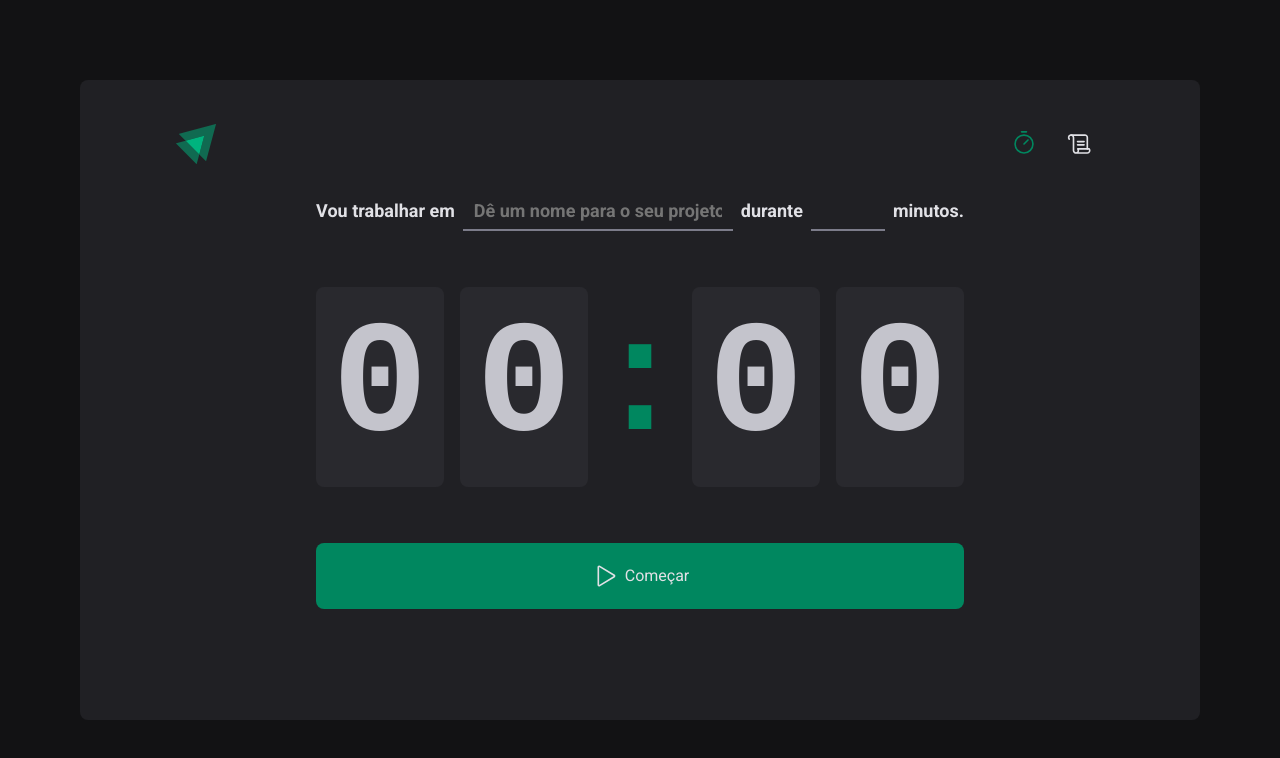
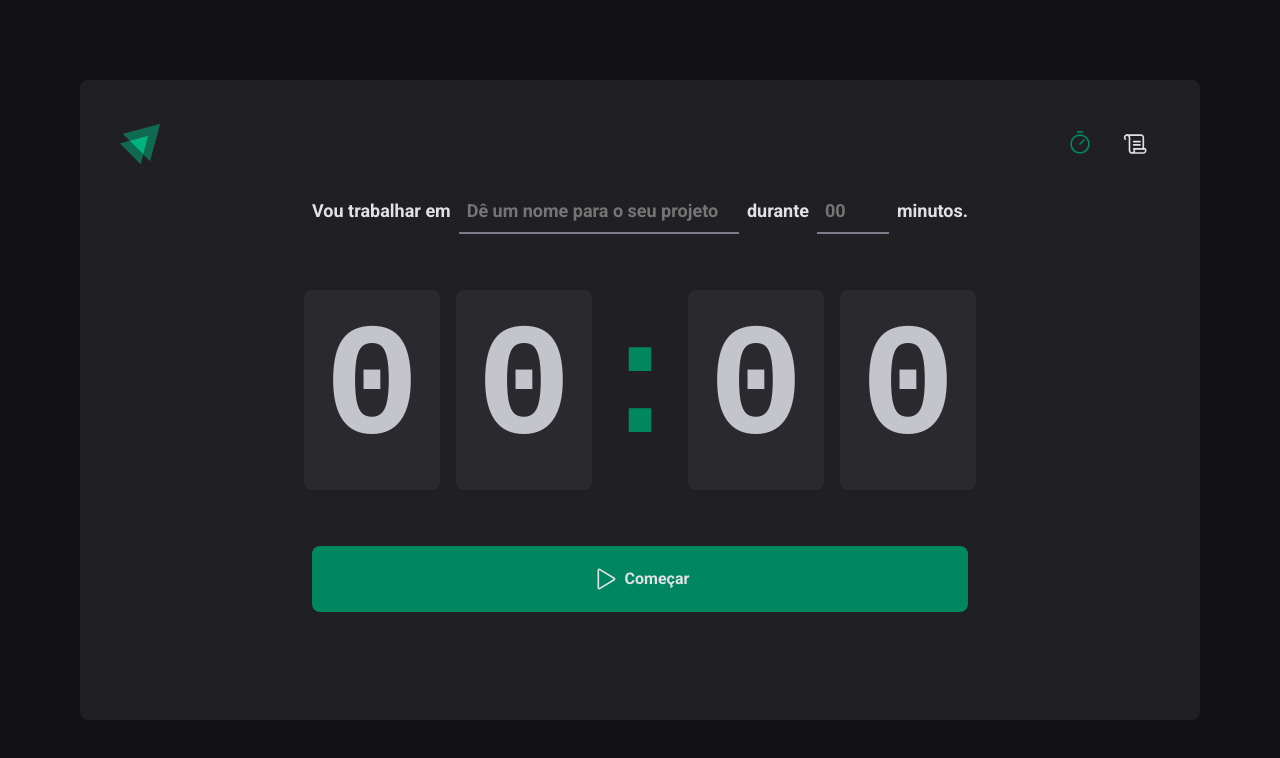
Before and after one commit to IgorWeisss/Ignite-projeto-2-timer, a React (Vite) app: page / in a window 1280 px wide. Shown: the top 758 px of the page. Built offline with nearby package versions, Linux system fonts and the light colour scheme.

Commit message:
Fixed Home

```diff
--- a/src/layouts/DefaultLayout/styles.ts
+++ b/src/layouts/DefaultLayout/styles.ts
@@ -5,8 +5,7 @@ export const LayoutContainer = styled.div`
   height: calc(100vh - 10rem);
 
   margin: 5rem auto;
-
-  padding: 2.5rem 6rem;
+  padding: 2.5rem;
 
   background: ${(props) => props.theme['gray-800']};
 
--- a/src/pages/Home/index.tsx
+++ b/src/pages/Home/index.tsx
@@ -1,33 +1,40 @@
 import { Play } from 'phosphor-react'
-import { CounterContainer, CounterSeparator, HomeContainer } from './styles'
+import {
+  ButtonContainer,
+  CounterContainer,
+  HomeContainer,
+  HomeContent,
+} from './styles'
 
 export function Home() {
   return (
     <HomeContainer>
-      <form id="pomodoroForm">
-        <label htmlFor="projectName">Vou trabalhar em </label>
+      <HomeContent>
+        <label htmlFor="projectName">Vou trabalhar em</label>
         <input
           type="text"
           id="projectName"
           placeholder="Dê um nome para o seu projeto"
         />
-        <label htmlFor="minutesAmount">durante </label>
-        <input type="number" id="minutesAmount" />
+        <label htmlFor="minutesAmount">durante</label>
+        <input type="number" id="minutesAmount" placeholder="00" />
         <span>minutos.</span>
-      </form>
-
+      </HomeContent>
       <CounterContainer>
-        <span>0</span>
-        <span>0</span>
-        <CounterSeparator>:</CounterSeparator>
-        <span>0</span>
-        <span>0</span>
+        <div className="numbers">
+          <span>0</span>
+          <span>0</span>
+        </div>
+        <span className="separator">:</span>
+        <div className="numbers">
+          <span>0</span>
+          <span>0</span>
+        </div>
       </CounterContainer>
-
-      <button type="submit" form="pomodoroForm">
+      <ButtonContainer>
         <Play size={26} />
         Começar
-      </button>
+      </ButtonContainer>
     </HomeContainer>
   )
 }
--- a/src/pages/Home/styles.ts
+++ b/src/pages/Home/styles.ts
@@ -3,101 +3,101 @@ import styled from 'styled-components'
 export const HomeContainer = styled.div`
   display: flex;
   flex-direction: column;
-  flex: 1;
-  max-width: 40.625rem;
   align-items: center;
   justify-content: center;
+
   margin-top: -3rem;
+  gap: 3.5rem;
+  width: 100%;
+  max-width: 41rem;
+  height: 100%;
 
-  gap: 3.5rem;
+  @media (max-width: 768px) {
+    padding: 0 2rem;
+  }
+`
 
-  form {
-    display: flex;
-    align-items: center;
-    justify-content: center;
-    gap: 0.5rem;
-    width: 100%;
+export const HomeContent = styled.div`
+  display: flex;
+  align-items: center;
+  flex-wrap: wrap;
+  width: 100%;
+  gap: 0.5rem;
 
-    flex-wrap: wrap;
+  font-family: 'Roboto', sans-serif;
+  font-weight: bold;
+  line-height: 1.6;
+  font-size: 1.125rem;
 
-    -webkit-font-smoothing: antialiased;
-    font-size: 1.125rem;
-    font-weight: bold;
-    line-height: 1.6;
+  label,
+  span {
     color: ${(props) => props.theme['gray-100']};
   }
 
-  form input {
-    padding: 0.5rem 0.6875rem;
-
-    font-family: 'Roboto', sans-serif;
-    font-size: 1.125rem;
-    font-weight: bold;
-
+  input {
+    padding: 0.6875rem 0.5rem;
     background-color: transparent;
     border: 0;
     border-bottom: 2px solid ${(props) => props.theme['gray-500']};
     color: ${(props) => props.theme['gray-100']};
-  }
 
-  form::placeholder {
-    color: ${(props) => props.theme['gray-500']};
+    font-family: 'Roboto', sans-serif;
+    font-weight: bold;
+    font-size: 1.125rem;
   }
 
   #projectName {
-    width: 16.875rem;
+    flex:1;
   }
 
   #minutesAmount {
-    width: 4.625rem;
-  }
-
-  button {
-    display: flex;
-    align-items: center;
-    justify-content: center;
-
-    padding: 1.25rem;
-    width: 100%;
-    border-radius: 8px;
-    border: 0;
-    gap: 0.5rem;
-    cursor: pointer;
-
-    background-color: ${(props) => props.theme['green-500']};
-    color: ${(props) => props.theme['gray-100']};
+    width: 4.5rem;
   }
 `
 
 export const CounterContainer = styled.main`
   display: flex;
-  gap: 1rem;
-
+  justify-content: center;
   width: 100%;
 
   font-family: 'Roboto-mono', monospace;
   font-size: 10rem;
-  line-height: 7.5rem;
   font-weight: bold;
+  line-height: 12.5rem;
 
-  span {
+  .numbers {
     display: flex;
-    padding: 2.5rem 1rem;
-    width: 8rem;
-    align-items: center;
-    justify-content: center;
+    gap: 1rem;
+  }
+
+  .numbers span {
+    padding: 0 1.25rem;
 
     background-color: ${(props) => props.theme['gray-700']};
     border-radius: 8px;
   }
+
+  .separator {
+    flex: 1;
+    text-align: center;
+    color: ${(props) => props.theme['green-500']};
+  }
 `
 
-export const CounterSeparator = styled.div`
+export const ButtonContainer = styled.button`
   display: flex;
   align-items: center;
   justify-content: center;
-  width: 4.5rem;
 
-  font-family: 'Roboto-mono', monospace;
-  color: ${(props) => props.theme['green-500']};
+  font-weight: bold;
+
+  width: 100%;
+  padding: 1.25rem;
+  gap: 0.5rem;
+
+  border: 0;
+  border-radius: 8px;
+
+  background-color: ${(props) => props.theme['green-500']};
+  color: ${(props) => props.theme['gray-100']};
 `
```
